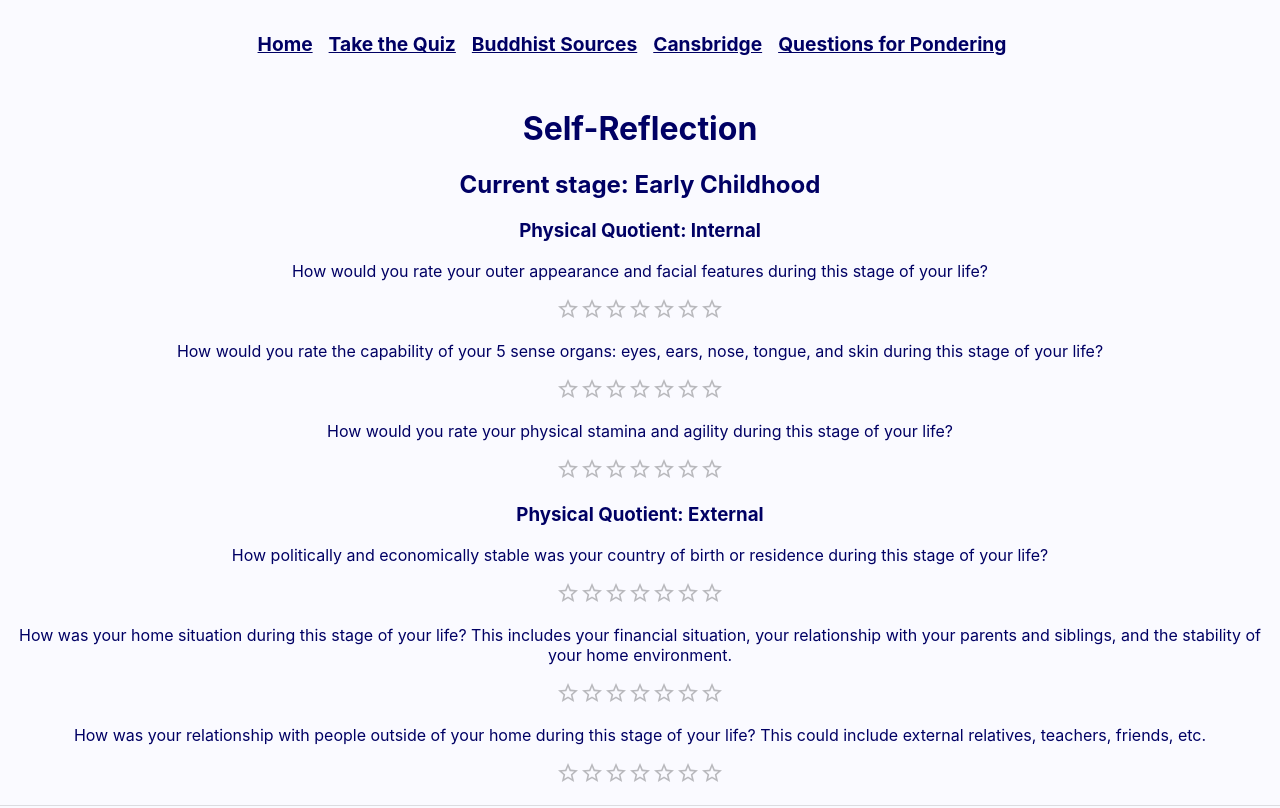
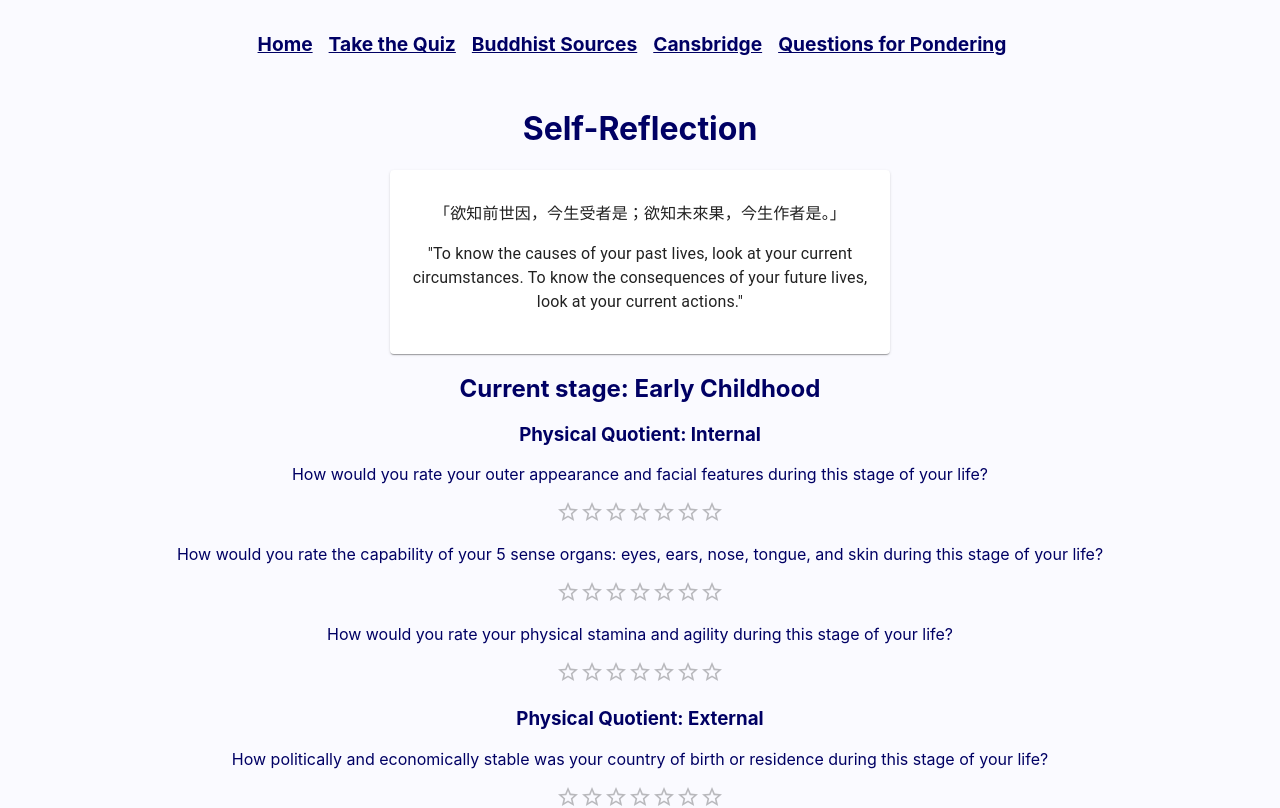
Before and after one commit to TheFloatingString/self-reflection-frontend, a React (Create React App) app: page /quiz in a window 1280 px wide. Shown: the top 808 px of the page. Built offline with nearby package versions, Linux system fonts and the light colour scheme.

Commit message:
Add quote and instructions

```diff
--- a/src/pages/QuizPage.js
+++ b/src/pages/QuizPage.js
@@ -3,6 +3,12 @@ import Button from '@mui/material/Button';
 import Input from '@mui/material/Input';
 import Rating from '@mui/material/Rating';
 import Divider from "@mui/material/Divider";
+
+import Card from "@mui/material/Card";
+import CardContent from "@mui/material/CardContent";
+import Typography from "@mui/material/Typography";
+
+
 
 import NavigationBar from '../components/NavigationBar';
 import Question from '../question.js';
@@ -234,6 +240,20 @@ function QuizPage() {
         <NavigationBar />
 		<h1 id="self-reflection-title">Self-Reflection</h1>
 
+		<center>
+			<Card sx={{ width: 500 }}>
+				<CardContent>
+					<Typography>
+								<p>「欲知前世因，今生受者是；欲知未來果，今生作者是。」</p>
+								<p>"To know the causes of your past lives, look at your current circumstances. To know the consequences of your future lives, look at your current actions." </p>
+					</Typography>
+				</CardContent>
+			</Card>
+		</center>
+
+
+
+
 		<h2>Current stage: {currentStage}</h2>
 
 	  	<form onSubmit={handleSubmit}>
@@ -278,9 +298,15 @@ function QuizPage() {
 
 
 
+	  	<h5>Please complete the form for the following life stage, after clicking 'Submit'.</h5>
+
+
 		<Button variant="outlined" type="submit">Submit</Button>
 
 		</form>
+
+
+		<br/><br/>
 
 	</div>
   );
```
